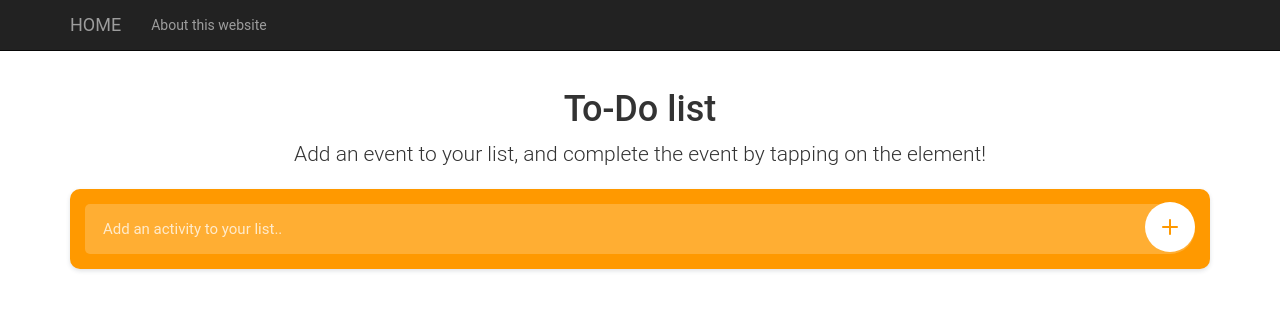
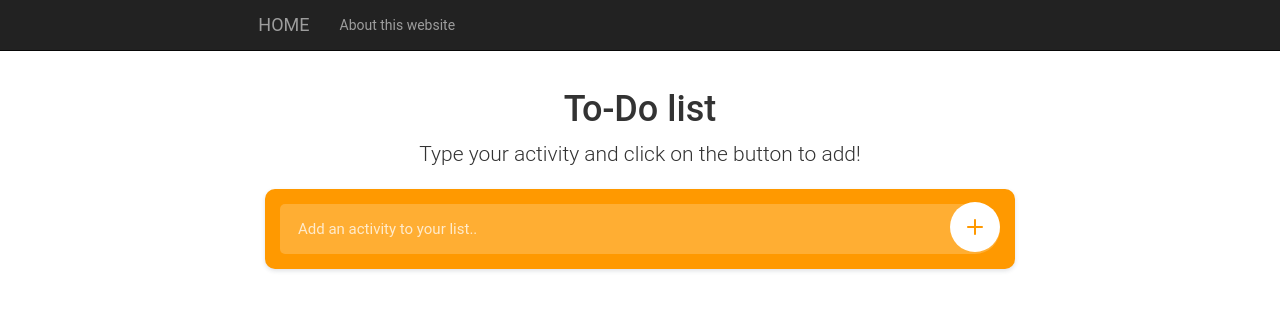
Before and after one commit to sarah2k19/todotodo, a plain HTML site: page index.html in a window 1280 px wide. Drawn offline with nearby package versions, Linux system fonts and the light colour scheme.

Commit message:
Update index.html

```diff
--- a/index.html
+++ b/index.html
@@ -36,6 +36,7 @@
 
     <!-- Navigation -->
     <nav class="navbar navbar-inverse navbar-fixed-top" role="navigation">
+      <div class="col-lg-8 col-lg-offset-2 col-md-12 col-md-offset-1">
         <div class="container">
             <!-- Brand and toggle get grouped for better mobile display -->
             <div class="navbar-header">
@@ -56,17 +57,18 @@
                 </ul>
             </div>
             <!-- /.navbar-collapse -->
-        </div>
+          </div>
         <!-- /.container -->
+      </div>
     </nav>
 
     <!-- Page Content -->
     <div class="container">
 
         <div class="row">
-            <div class="col-lg-12 text-center">
-                <h1>To-Do list</h1>
-                <p class="lead">Add an event to your list, and complete the event by tapping on the element!</p>
+          <div class="col-lg-8 col-lg-offset-2 col-md-10 col-md-offset-1 text-center">
+              <h1>To-Do list</h1>
+                <p class="lead">Type your activity and click on the button to add!</p>
 	              <header>
                      <input type="text" placeholder="Add an activity to your list.." id="checkListItem"/>
                      <button id="add">
@@ -77,9 +79,6 @@
 		    <div class="list">
             <!-- A new and unifinished item -->
 			      <ul class="todo" id="todo"></ul>
-
-            <!-- A completed item -->
-            <ul class="todo" id="finished"></ul>
 		    </div>
       </div>
         <!-- /.row -->
@@ -94,6 +93,10 @@
     <!-- Custom jQuery -->
     <script type='text/javascript' src='jqweerie.js'></script>
 
+    <!-- jQuery UI for sortable -->
+    <script src="https://code.jquery.com/ui/1.12.1/jquery-ui.js"></script>
+
+
     <!-- Bootstrap Core JavaScript -->
     <script src="js/bootstrap.min.js"></script>
 
```
